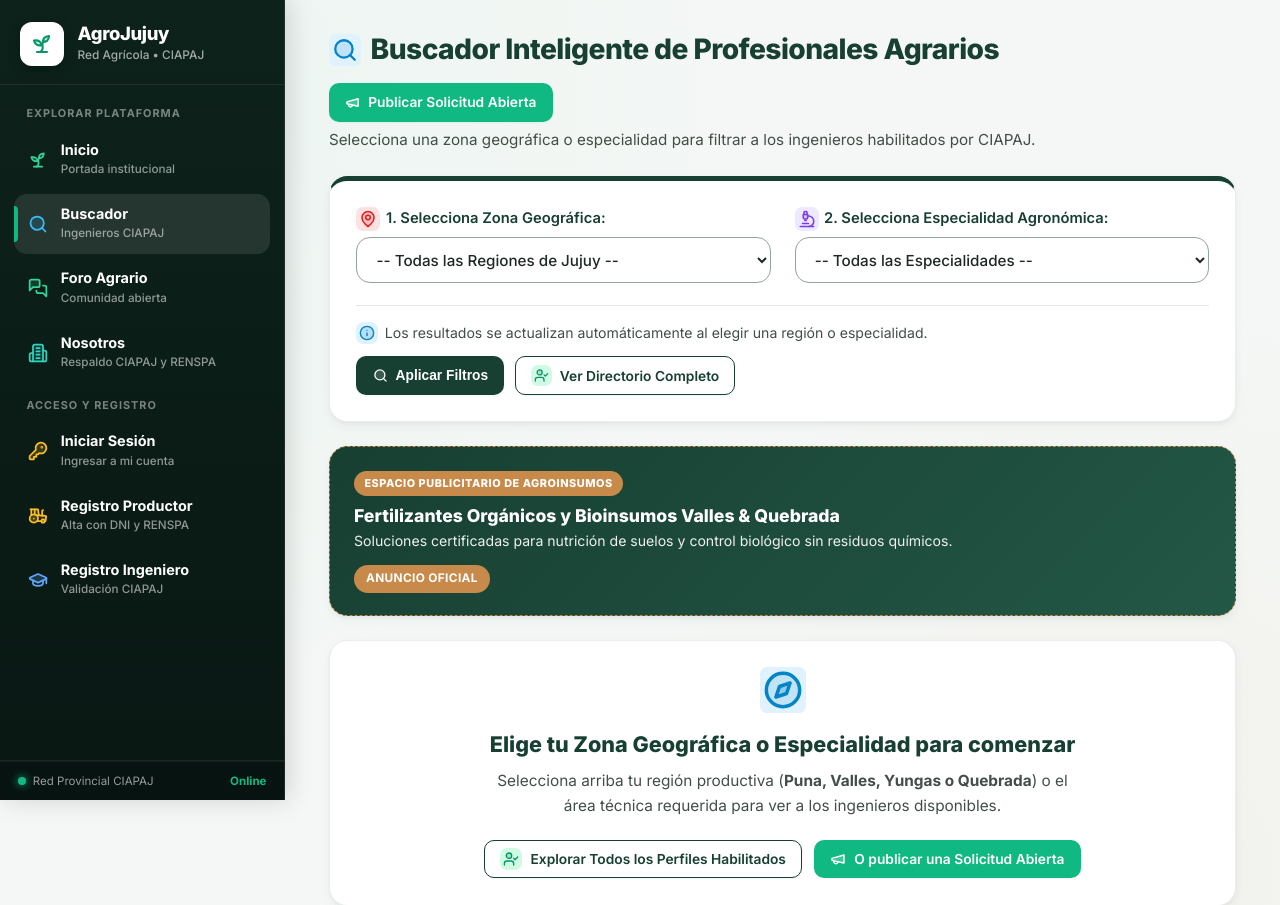
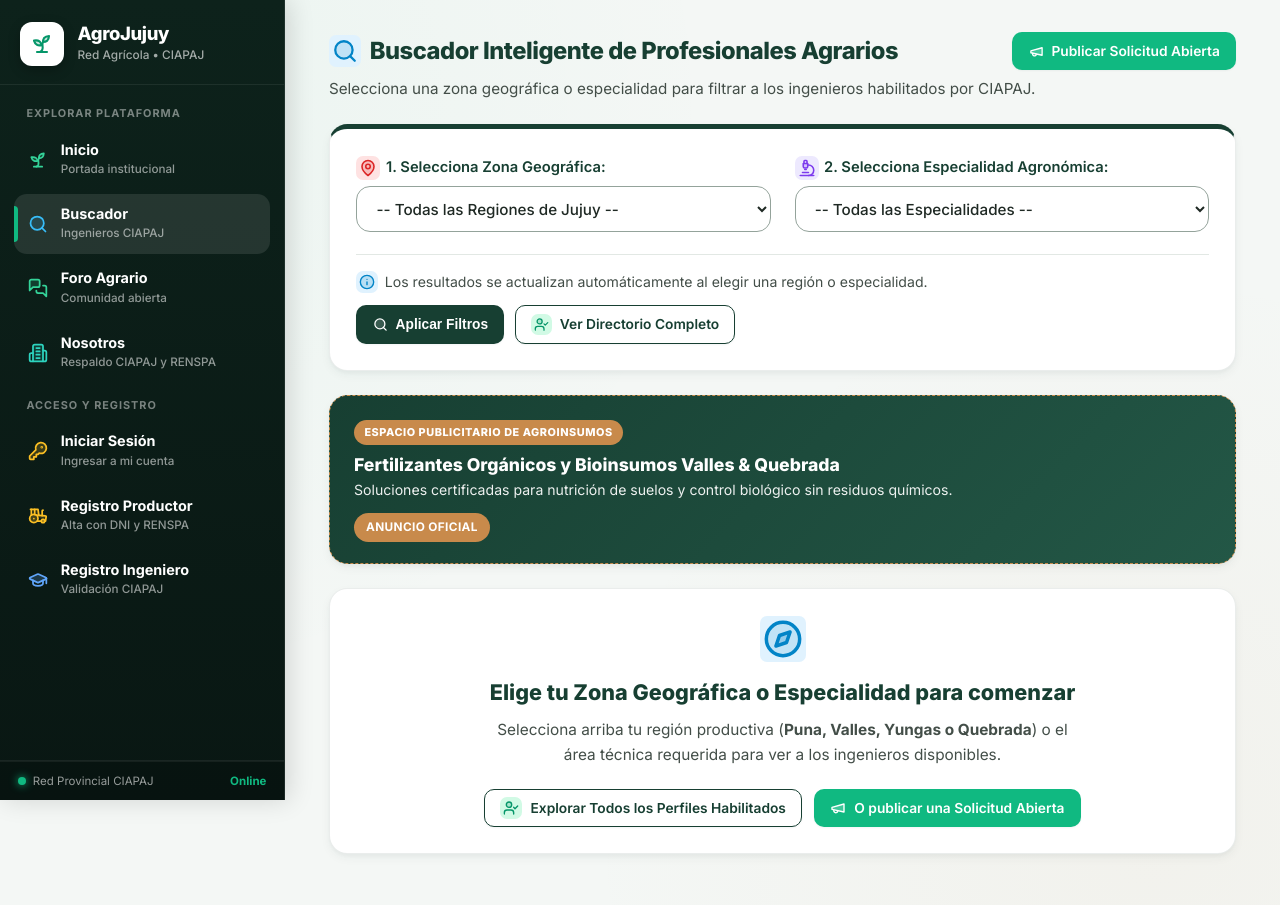
Before and after one commit to Marcelin0Martin/agrojujuy-mvp, a Django app: page /buscador/ in a window 1280 px wide. Shown: the top 905 px of the page. Run offline with Django 4.2, Linux system fonts and the light colour scheme.

Commit message:
fix(ui): fijar encabezado horizontal sin salto de linea en desktop para alinear botones al costado derecho del titulo

```diff
--- a/static/css/styles.css
+++ b/static/css/styles.css
@@ -228,29 +228,41 @@ a:hover {
 }
 
 .page-header-title {
-  font-size: clamp(1.4rem, 2.2vw, 1.85rem);
+  font-size: clamp(1.25rem, 1.85vw, 1.65rem);
   font-weight: 800;
   color: var(--color-primary);
   letter-spacing: -0.02em;
   margin: 0;
   display: inline-flex;
   align-items: center;
-  gap: 0.6rem;
+  gap: 0.55rem;
   line-height: 1.25;
+  flex: 1 1 auto;
+  min-width: 0;
 }
 
 .page-header-actions {
   display: inline-flex;
   align-items: center;
-  gap: 0.65rem;
+  gap: 0.6rem;
   flex-wrap: wrap;
   flex-shrink: 0;
 }
 
+@media (min-width: 768px) {
+  .page-header-row {
+    flex-wrap: nowrap;
+  }
+  .page-header-actions {
+    flex-wrap: nowrap;
+  }
+}
+
 .page-header-actions .badge {
-  padding: 0.45rem 0.85rem;
-  font-size: 0.8rem;
+  padding: 0.42rem 0.78rem;
+  font-size: 0.75rem;
   line-height: 1.2;
+  white-space: nowrap;
 }
 
 .page-header-subtitle {
--- a/templates/base.html
+++ b/templates/base.html
@@ -5,7 +5,7 @@
     <meta name="viewport" content="width=device-width, initial-scale=1.0">
     <title>{% block title %}AgroJujuy — Plataforma Agrícola Institucional{% endblock %}</title>
     {% load static %}
-    <link rel="stylesheet" href="{% static 'css/styles.css' %}?v=7">
+    <link rel="stylesheet" href="{% static 'css/styles.css' %}?v=8">
 </head>
 <body>
     <!-- Skip Link Accesible WCAG 2.4.1 -->
```
